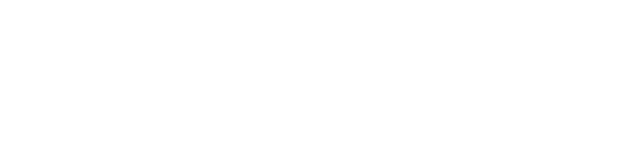
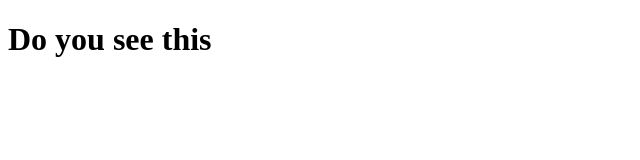
Before and after one commit to awhitejr90/BroccoliBan, a plain HTML site: page index.html in a window 1280 px wide. Shown: the whole page, without its empty margins (0-640 px from the left). Drawn offline with Linux system fonts and the light colour scheme.

Commit message:
added H1 tag

```diff
--- a/index.html
+++ b/index.html
@@ -4,6 +4,6 @@
 	<title>TJFFFJJF</title>
 </head>
 <body>
-
+	<h1> Do you see this</h1>
 </body>
 </html>
```
